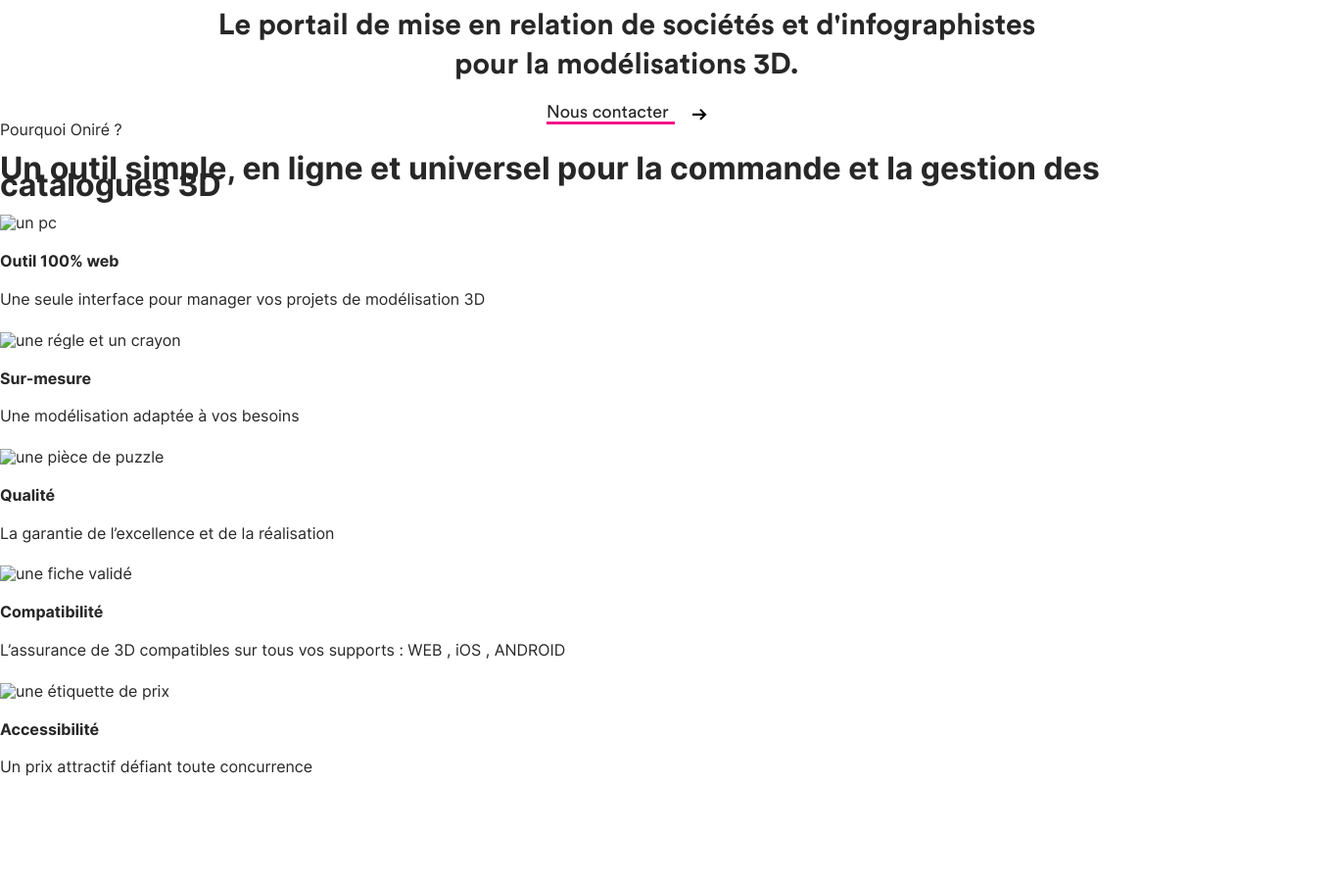
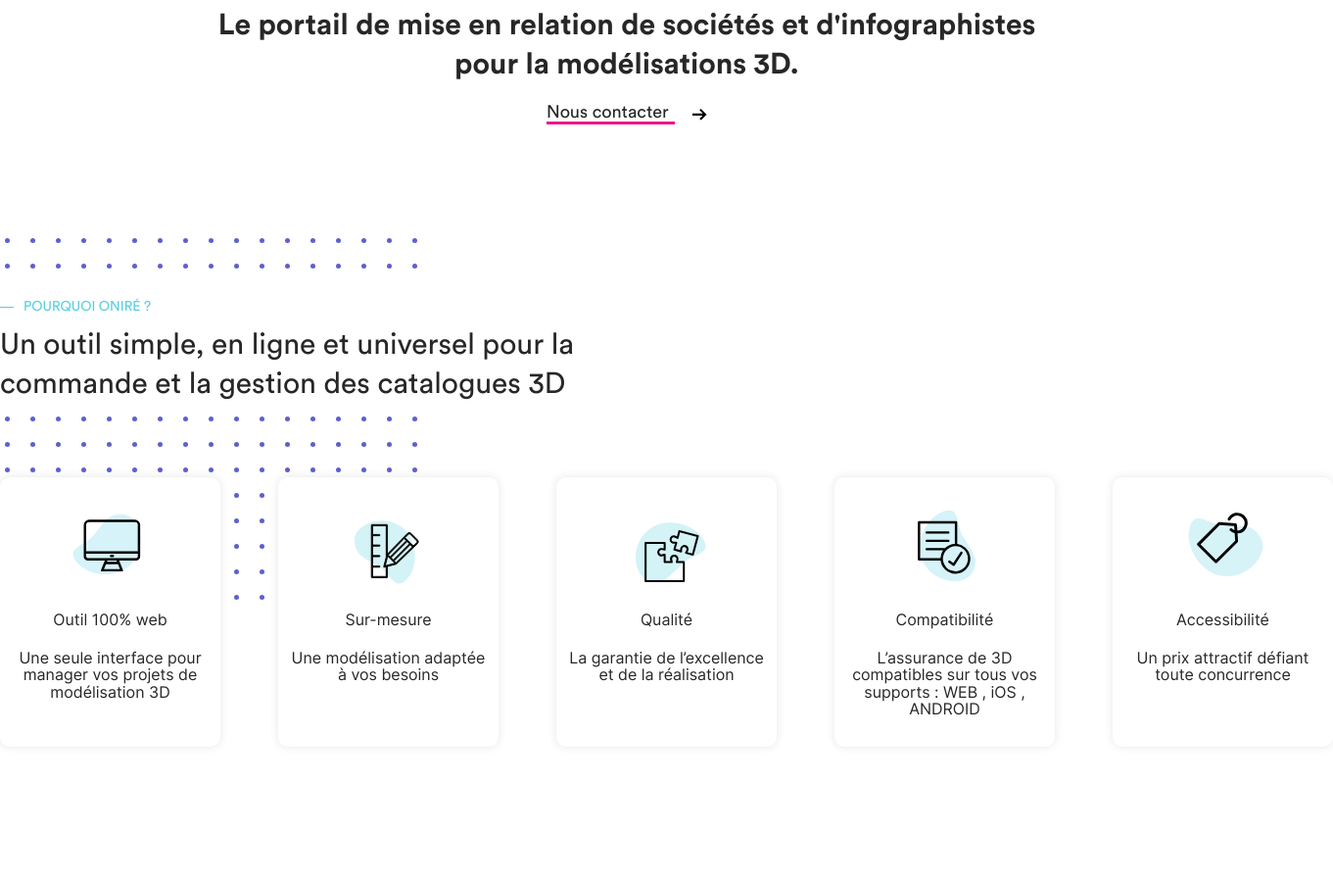
Before and after one commit to AnthonyH-ecv/Onir-, a website: page public/landingPage.html in a window 1280 px wide. Shown: the part 700-1600 px from the top of the page at 98% size, 1361 px wide, since content can reach past the window. Before the commit the page ends 1516 px from the top, so only its background shows below. Drawn offline with Linux system fonts and the light colour scheme.

Commit message:
Add style for why onire section

```diff
--- a/public/landingPage.html
+++ b/public/landingPage.html
@@ -46,6 +46,7 @@
         </div>
     </section>
     <section class="why-onire-container">
+        <div class="why-onire-wrapper">
             <div class="why-onire-tag">
                 <span>Pourquoi Oniré ?</span>
             </div>
@@ -56,7 +57,7 @@
             <div class="why-onire-card-wrapper">
                 <div class="card">
                     <div class="card-img">
-                    <img src="" alt="un pc">
+                        <img src="./img/pc-icon.svg" alt="un pc">
                     </div>
                     <div class="card-text">
                         <h4>Outil 100% web</h4>
@@ -65,7 +66,7 @@
                 </div>
                 <div class="card">
                     <div class="card-img">
-                    <img src="" alt="une régle et un crayon">
+                        <img src="./img/rule-icon.svg" alt="une règle et un crayon">
                     </div>
                     <div class="card-text">
                         <h4>Sur-mesure</h4>
@@ -74,7 +75,7 @@
                 </div>
                 <div class="card">
                     <div class="card-img">
-                    <img src="" alt="une pièce de puzzle">
+                        <img src="./img/puzzle-icon.svg" alt="une pièce de puzzle">
                     </div>
                     <div class="card-text">
                         <h4>Qualité</h4>
@@ -83,7 +84,7 @@
                 </div>
                 <div class="card">
                     <div class="card-img">
-                    <img src="" alt="une fiche validé">
+                        <img src="./img/paper-icon.svg" alt="une fiche validé">
                     </div>
                     <div class="card-text">
                         <h4>Compatibilité</h4>
@@ -93,7 +94,7 @@
                 </div>
                 <div class="card">
                     <div class="card-img">
-                    <img src="" alt="une étiquette de prix">
+                        <img src="./img/price-icon.svg" alt="une étiquette de prix">
                     </div>
                     <div class="card-text">
                         <h4>Accessibilité</h4>
@@ -101,6 +102,8 @@
                     </div>
                 </div>
             </div>
+        </div>
+
     </section>
 </body>
 </html>
--- a/scss/inc/__cover-section.scss
+++ b/scss/inc/__cover-section.scss
@@ -1,4 +1,6 @@
 .cover-container {
+    padding: 0 0 105px;
+
     .cover-wrapper {
         width: 963px;
         margin: 0 auto;
--- /dev/null
+++ b/scss/inc/__why-onire.scss
@@ -0,0 +1,83 @@
+.why-onire-container {
+    padding: 66px 0 138px;
+    background: url('../../public/img/bg-why-onire.svg') no-repeat;
+    background-position: -125px 14px;
+
+    .why-onire-wrapper {
+        width: 1361px;
+        margin: 0 auto;
+    }
+
+    .why-onire-tag {
+        font-size: 14px;
+        font-family: $circular;
+        font-weight: 500;
+        color: $lightBlue;
+        text-transform: uppercase;
+        display: flex;
+        align-items: center;
+        background-color: $white;
+        padding-top: 10px;
+
+        &::before {
+            content: "";
+            display: block;
+            width: 14px;
+            height: 1px;
+            background-color: $lightBlue;
+            margin-right: 10px;
+        }
+    }
+
+    .why-onire-title {
+        max-width: 640px;
+        background: $white;
+        padding: 10px 0;
+
+        h1 {
+            font-size: 30px;
+            font-family: $circular;
+            font-weight: 500;
+            margin: 0;
+            line-height: 40px;
+        }
+    }
+
+    .why-onire-card-wrapper {
+        display: flex;
+        justify-content: space-between;
+        margin-top: 65px;
+
+        .card {
+            width: 225px;
+            height: 275px;
+            background-color: $white;
+            border-radius: 10px;
+            box-shadow: 0 0 10px rgba(#000, 0.1);
+            display: flex;
+            flex-direction: column;
+            align-items: center;
+            padding: 30px 12px;
+
+            .card-img {
+                width: 90px;
+                height: 85px;
+
+                img {
+                    width: 100%;
+                    height: 100%;
+                }
+            }
+
+            .card-text {
+                text-align: center;
+
+                h4 {
+                    font-size: 16px;
+                    font-weight: 400;
+                    font-family: $inter;
+                }
+            }
+        }
+    }
+}
--- a/scss/style.scss
+++ b/scss/style.scss
@@ -13,5 +13,6 @@
 @import './inc/__generic.scss';
 @import './inc/__header.scss';
 @import './inc/__cover-section.scss';
+@import './inc/__why-onire.scss';
 @import './inc/__footer.scss';
 @import './inc/_base.scss';
```
Also changed, not shown: public/css/main.css, public/img/bg-why-onire.svg (added), public/img/paper-icon.svg (added), public/img/pc-icon.svg (added), public/img/price-icon.svg (added), public/img/puzzle-icon.svg (added), public/img/rule-icon.svg (added). Lines whose indentation alone changed are shown as unchanged.
